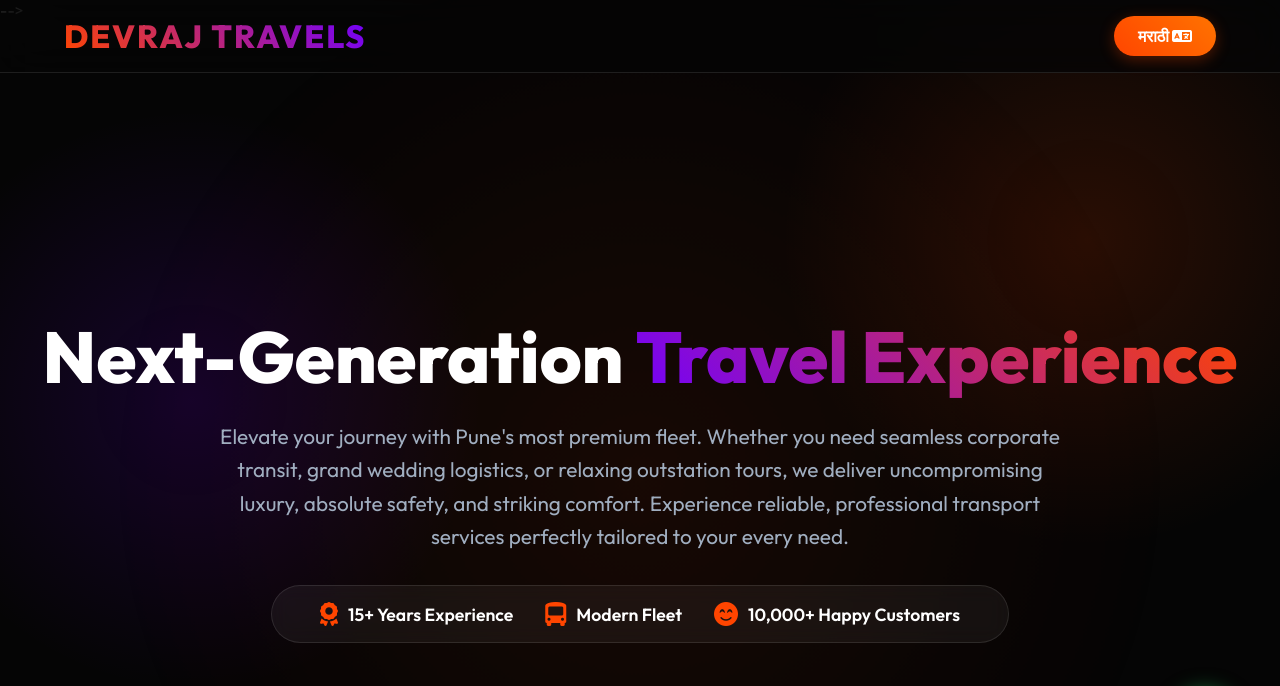
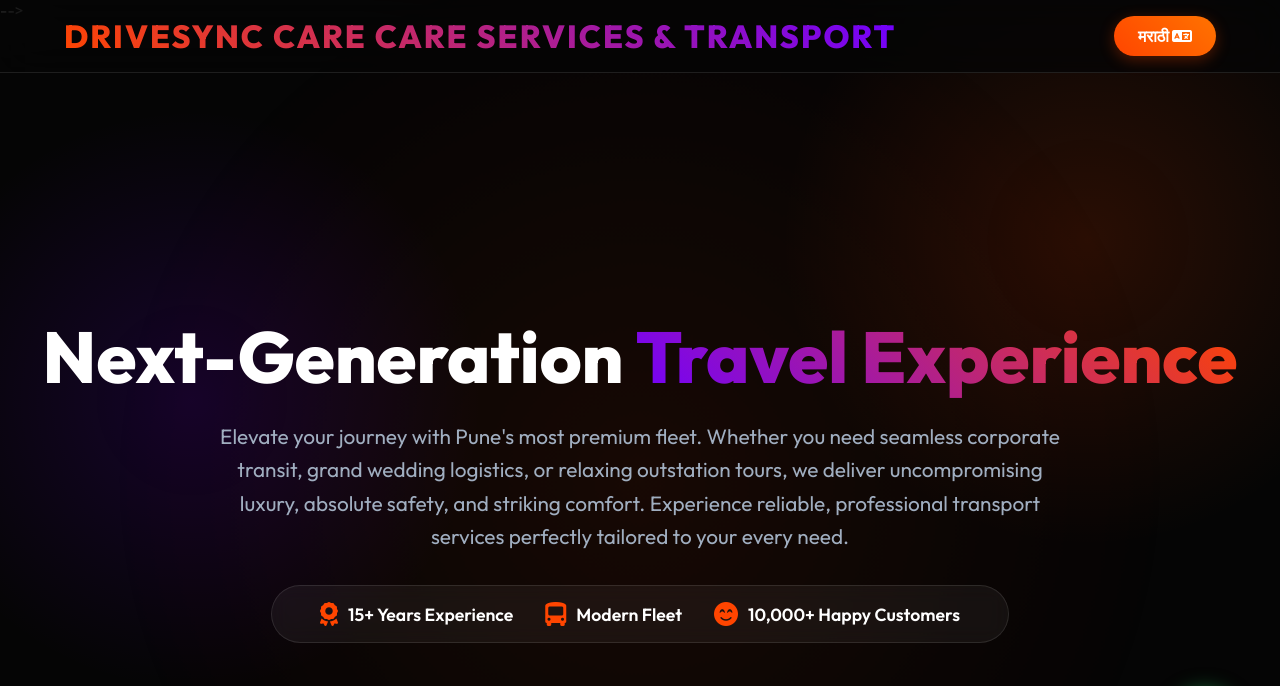
Before and after one commit to rahulzirpe/devrajtravels, a plain HTML site: page index.html in a window 1280 px wide. Shown: the top 686 px of the page. Drawn offline with Linux system fonts and the light colour scheme; a script that the page names is missing.

Commit message:
Update index.html

```diff
--- a/index.html
+++ b/index.html
@@ -3,7 +3,7 @@
 <head>
     <meta charset="UTF-8">
     <meta name="viewport" content="width=device-width, initial-scale=1.0">
-    <title>Devraj Travels | Premium Journeys</title>
+    <title>DriveSync Car Care Service & Transport | Premium Journeys</title>
     <link href="https://cdnjs.cloudflare.com/ajax/libs/font-awesome/6.0.0/css/all.min.css" rel="stylesheet">
     <style>
         @import url('https://fonts.googleapis.com/css2?family=Outfit:wght@300;400;600;800&display=swap');
@@ -460,7 +460,7 @@
     <!-- Header -->
     <header>
         <div class="logo">
-            <span class="en">Devraj Travels</span>
+            <span class="en">DriveSync Care Care Services & Transport</span>
             <span class="mr">देवराज ट्रॅव्हल्स</span>
         </div>
         <button class="lang-btn" onclick="toggleLanguage()">
```
